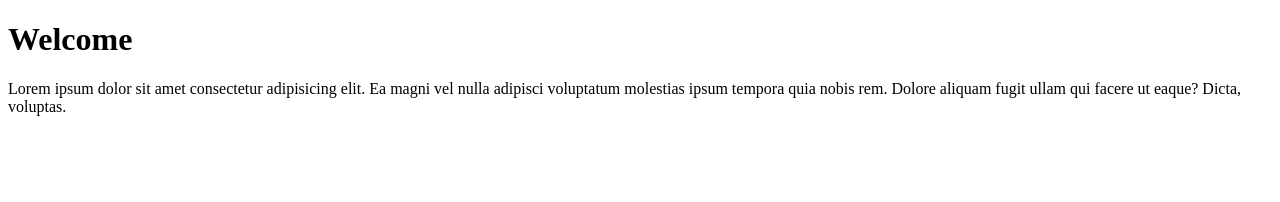
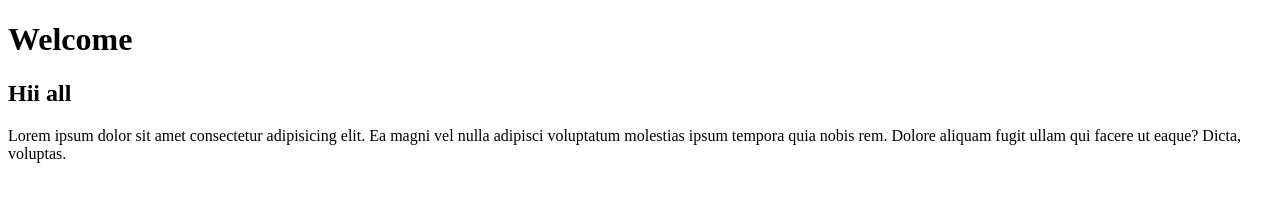
Before and after one commit to Chetansharma3182008/Myproject, a plain HTML site: page index.html in a window 1280 px wide. Drawn offline with Linux system fonts and the light colour scheme.

Commit message:
add js 1.0

```diff
--- a/index.html
+++ b/index.html
@@ -7,6 +7,7 @@
 </head>
 <body>
     <h1>Welcome</h1>
+    <h2>Hii all</h2>
     <p>Lorem ipsum dolor sit amet consectetur adipisicing elit. Ea magni vel nulla adipisci voluptatum molestias ipsum tempora quia nobis rem. Dolore aliquam fugit ullam qui facere ut eaque? Dicta, voluptas.</p>
 </body>
 </html>
--- /dev/null
+++ b/main.js
@@ -0,0 +1,2 @@
+console.log('chetan');
+console.log('sharma');
```
